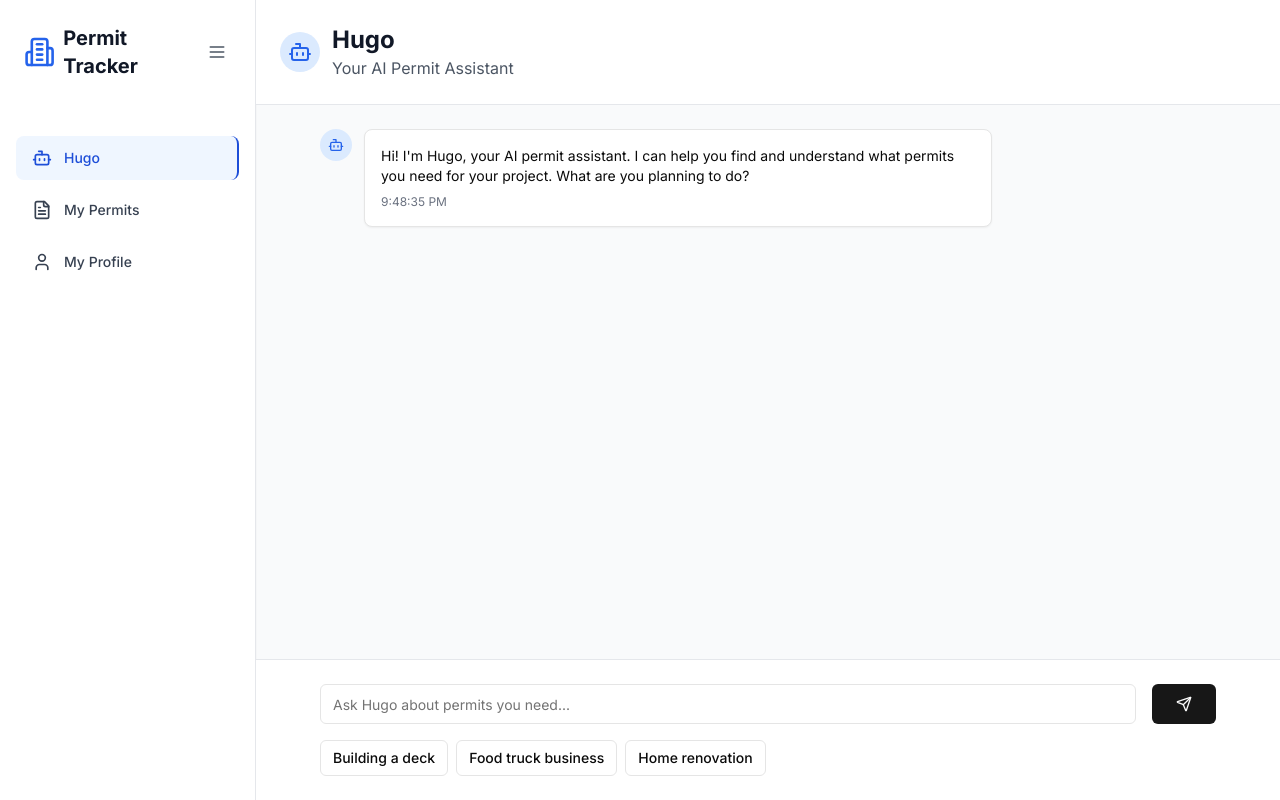
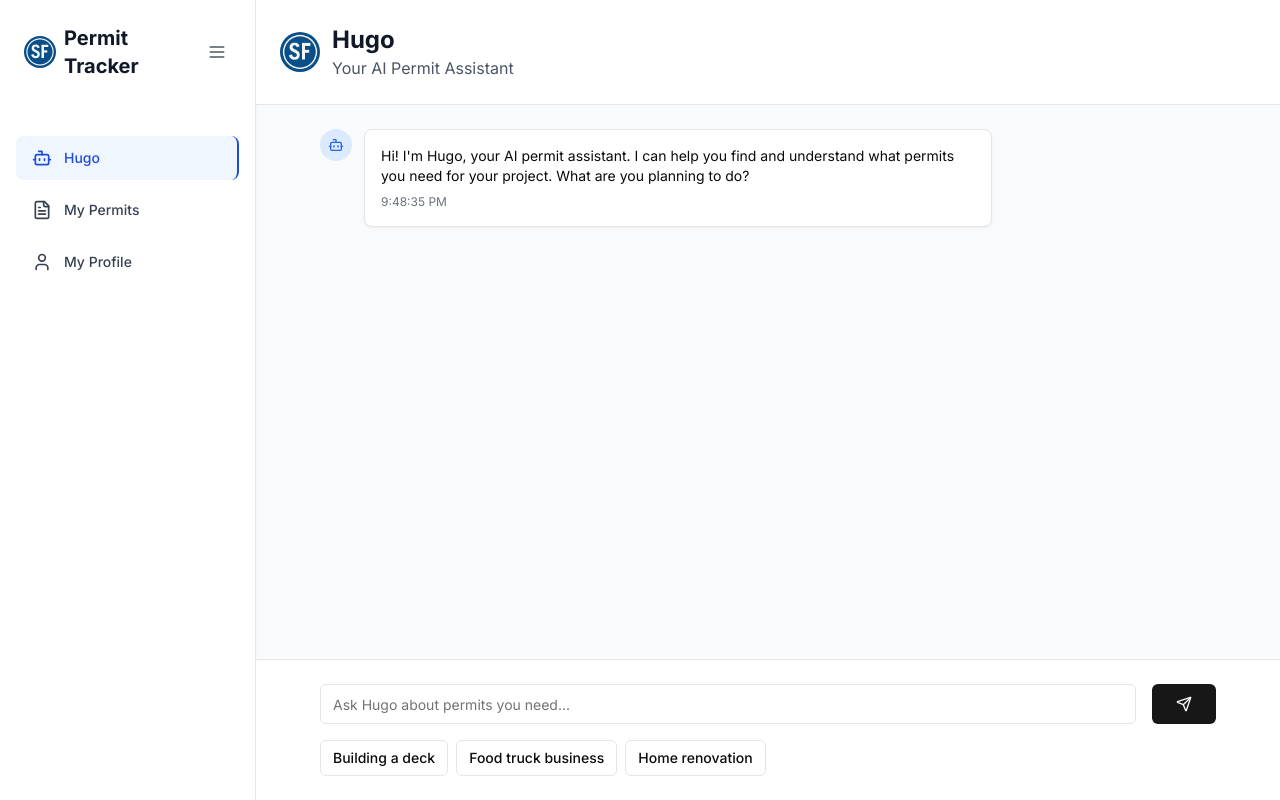
Before and after one commit to seetler/permitsf, a Next.js app: page /hugo in a window 1280 px wide. Built offline with nearby package versions, Linux system fonts and the light colour scheme.

Commit message:
icon resize

```diff
--- a/app/hugo/page.tsx
+++ b/app/hugo/page.tsx
@@ -5,6 +5,7 @@ import { Button } from "@/components/ui/button"
 import { Input } from "@/components/ui/input"
 import { Card, CardContent } from "@/components/ui/card"
 import { Send, Bot, User } from "lucide-react"
+import Image from "next/image"
 
 interface Message {
   id: string
@@ -55,8 +56,14 @@ export default function HugoPage() {
     <div className="h-full flex flex-col">
       <div className="bg-white border-b border-gray-200 p-6">
         <div className="flex items-center space-x-3">
-          <div className="p-2 bg-blue-100 rounded-full">
-            <Bot className="h-6 w-6 text-blue-600" />
+          <div className="w-10 h-10 rounded-full overflow-hidden">
+            <Image
+              src="/images/hugo.jpg"
+              alt="Hugo"
+              width={40}
+              height={40}
+              className="w-full h-full object-cover"
+            />
           </div>
           <div>
             <h1 className="text-2xl font-bold text-gray-900">Hugo</h1>
--- a/components/sidebar.tsx
+++ b/components/sidebar.tsx
@@ -4,7 +4,8 @@ import Link from "next/link"
 import { usePathname } from "next/navigation"
 import { cn } from "@/lib/utils"
 import { useState } from "react"
-import { Bot, FileText, User, Building2, Menu } from "lucide-react"
+import { Bot, FileText, User, Menu } from "lucide-react"
+import Image from "next/image"
 
 const navigation = [
   { name: "Hugo", href: "/hugo", icon: Bot },
@@ -24,7 +25,7 @@ export function Sidebar() {
         <div className="flex items-center justify-between">
           {!isCollapsed && (
             <div className="flex items-center space-x-2">
-              <Building2 className="h-8 w-8 text-blue-600" />
+              <Image src="/images/hugo.jpg" alt="SF Logo" width={32} height={32} className="rounded-full" />
               <h1 className="text-xl font-bold text-gray-900">Permit Tracker</h1>
             </div>
           )}
```
Also changed, not shown: public/images/hugo.jpg (added).
